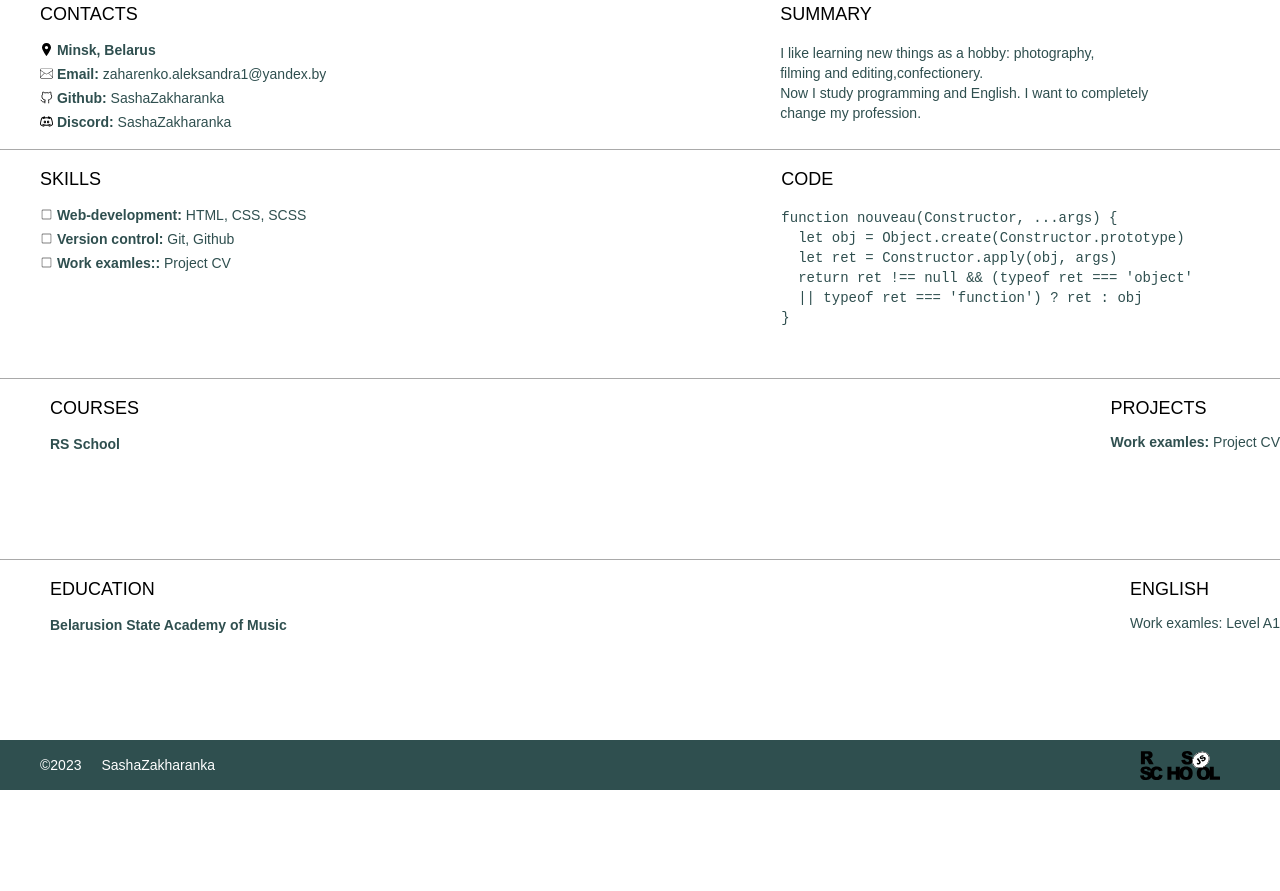
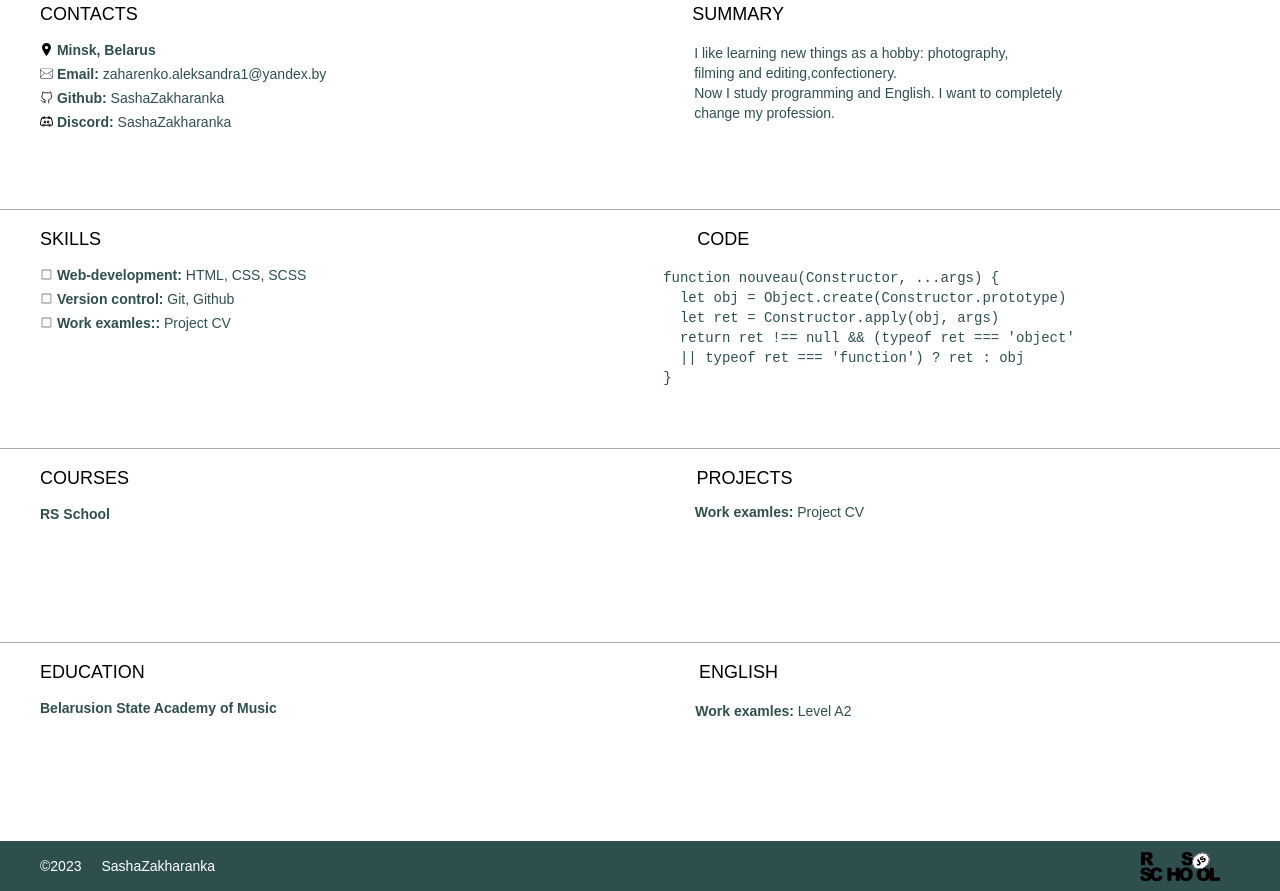
Before and after one commit to SashaZakharanka/rsschool-cv, a plain HTML site: page index.html in a window 1280 px wide. Shown: the part 360-1251 px from the top of the page. Before the commit the page ends 1150 px from the top, so only its background shows below. Drawn offline with Linux system fonts and the light colour scheme.

Commit message:
implement: added improvements in adaptive layout

```diff
--- a/index.html
+++ b/index.html
@@ -14,10 +14,10 @@
             <div class="container">
                 <nav class="nav">
                     <ul class="nav-list">
-                      <li class="nav-item"><a href="#CONTACTS" class="nav-link">Contacts</a></li>
-                      <li class="nav-item"><a href="#SUMMARY" class="nav-link">Summary</a></li>
-                      <li class="nav-item"><a href="#SKILLS" class="nav-link">Skills</a></li>
-                      <li class="nav-item"><a href="#CODE" class="nav-link">Code</a></li>
+                      <li class="nav-item"><a href="#contacts" class="nav-link">Contacts</a></li>
+                      <li class="nav-item"><a href="#summary" class="nav-link">Summary</a></li>
+                      <li class="nav-item"><a href="#skills" class="nav-link">Skills</a></li>
+                      <li class="nav-item"><a href="#code" class="nav-link">Code</a></li>
                       <li class="nav-item"><a href="#projects" class="nav-link">Projects</a></li>
                       <li class="nav-item"><a href="#education" class="nav-link">Education</a></li>
                       <li class="nav-item"><a href="#english" class="nav-link">English</a></li>
@@ -50,7 +50,7 @@
           <div class="container">
             <div class="main__row">
                <div class="main__title">
-                <div class="main__contacts" id="CONTACTS">CONTACTS</div>
+                <div class="main__contacts" id="contacts">CONTACTS</div>
                 <ul class="main__list">
                     <li><img src="assets/img/location-sign.svg" alt="">  Minsk, Belarus</li>
                     <li><img src="assets/img/email.svg" alt="">  Email: <span>zaharenko.aleksandra1@yandex.by</span></li>
@@ -58,9 +58,9 @@
                     <li><img src="assets/img/discord_1.svg" alt="">  Discord: <span>SashaZakharanka</span></li>
                 </ul>
               </div>
-              <div class="main__title1">ppppppppppppppppppppppppppppppppppppppppppppppppppppppppp</div>
-              <div class="main__title2 title2">
-                <div class="summary" id="SUMMARY"> SUMMARY</div>
+
+              <div class="main__title2 title3">
+                <div class="summary" id="summary"> SUMMARY</div>
                 <div class="summary2">
                   <p>I like learning new things as a hobby: photography, <br>filming
                     and editing,confectionery.
@@ -82,16 +82,16 @@
           <div class="container">
               <div class="main2__row">
                  <div class="main2__title">
-                  <div class="main2__skills" id="SKILLS">SKILLS</div>
+                  <div class="main2__skills" id="skills">SKILLS</div>
                   <ul class="main2__list">
                       <li><img src="assets/img/square-thin.svg" alt="">  Web-development: <span>HTML, CSS, SCSS</span></li>
                       <li><img src="assets/img/square-thin.svg" alt="">  Version control: <span>Git, Github</span></li>
                       <li><img src="assets/img/square-thin.svg" alt="">  Work examles:: <span>Project CV</span></li>
                   </ul>
                 </div>
-                <div class="main2__title1">ppppppppppppppppppppppppppppppppppppppppppppppppppppppppppppp</div>
-                <div class="main2__title2 title2">
-                  <div class="code" id="CODE">CODE</div>
+
+                <div class="main2__title2 title4">
+                  <div class="code" id="code">CODE</div>
                   <div class="code2">
   <pre>
 <code>
@@ -124,7 +124,7 @@ function nouveau(Constructor, ...args) {
                         <li> RS School</li>
                      </ul>
                   </div>
-                  <div class="main3__title2">
+                  <div class="main3__title2 title5">
                     <div class="projects" id="projects">PROJECTS</div>
                     <div class="projects2"><span>Work examles:</span> Project CV</div>
                   </div>
@@ -148,9 +148,9 @@ function nouveau(Constructor, ...args) {
                           <li>Belarusion State Academy of Music</li>
                       </ul>
                     </div>
-                    <div class="main4__title2">
+                    <div class="main4__title2 title6">
                       <div class="english" id="english">ENGLISH</div>
-                      <div class="english2"><span>Work examles:</span> Level A1</div>
+                      <div class="english2"><span>Work examles:</span> Level A2</div>
                     </div>
                   </div>
                 </div>
--- a/style.css
+++ b/style.css
@@ -37,9 +37,6 @@
 
   h1,h2,h3,h4,h5,h6{font-size: inherit; font-weight: 400;}
 
-  html {
-    scroll-behavior: smooth;
-  }
 
   body{
     font-family: Arial, "Helvetica-Neue", Helvetica, sans-serif;
@@ -59,9 +56,6 @@
   .container {
     max-width: 1440px;
     margin: 0 auto;
-  }
-
-   nav {
   }
 
   .nav-list {
@@ -104,11 +98,7 @@
   }
 
   .sasha__image {
-    padding: 20px 0px 0px 80px;
-  }
-
-  .image{
-
+    padding: 20px 0px 0px 120px;
   }
 
   .sasha__image img {
@@ -125,8 +115,7 @@
   .title {
     display: flex;
     align-items: center;
-
-    padding: 50px 0px 0px 40px;
+    padding: 50px 0px 0px 100px;
   }
 
   .sasha__name{
@@ -185,13 +174,7 @@
     max-width: 13px;
   }
 
-  .main__title1{
-    display: flex;
-    flex-direction: column;
-    background-color: #ffffff;
-    color: #ffffff;
 
-  }
 
   .main__title2{
     display: flex;
@@ -199,19 +182,19 @@
     flex-grow: 1;
   }
 
-  .title2{
+  .title3{
     display: flex;
-    align-items: flex-start;
-    flex-wrap: wrap;
+    align-items: center;
   }
 
   .summary{
-    padding: 0px 0px 20px 10px;
+    padding: 0px 130px 20px 0px;
     font-size: 18px;
   }
 
+
   .summary2{
-    padding: 0px 0px 0px 10px;
+    padding: 0px 0px 0px 150px;
     font-size: 14px;
     color: #2F4F4F;
   }
@@ -226,7 +209,7 @@
     display: flex;
     justify-content: space-between;
     align-items: center;
-    margin: 20px 0px 0px 0px;
+    padding: 80px 0px 0px 0px;
   }
 
   .block2__title{
@@ -247,9 +230,9 @@
   .main2{}
 
   .main2__row{
-    margin: 20px 0px 0px 0px;
     display: flex;
     justify-content: space-between;
+    padding: 20px 0px 0px 0px;
   }
 
   .main2__title{
@@ -281,32 +264,24 @@
     color: #2F4F4F;
   }
 
-
-  .main2__title1{
-    display: flex;
-    flex-direction: column;
-    background-color: #ffffff;
-    color: #ffffff;
-  }
-
   .main2__title2{
     display: flex;
     flex-direction: column;
     flex-grow: 1;
   }
 
-  .title2{
+  .title4{
     display: flex;
-    align-items: flex-start;
+    align-items: center;
   }
 
   .code{
+    padding: 0px 140px 0px 0px;
     font-size: 18px;
   }
 
   .code2{
-    padding: 0px 0px 10px 0px;
-    text-align: start;
+    padding: 0px 0px 20px 160px;
     font-size: 14px;
     line-height: 20px;
     color: #2F4F4F;
@@ -318,7 +293,6 @@
   .block3__row{
     display: flex;
     justify-content: space-between;
-    align-items: center;
   }
 
   .block3__title{
@@ -343,14 +317,14 @@
   .main3__row{
     display: flex;
     justify-content: space-between;
+    padding: 20px 0px 20px 0px;
   }
 
   .main3__title{
-    padding: 0px 0px 0px 50px;
+    padding: 0px 0px 0px 40px;
   }
 
   .main3__courses{
-    padding: 20px 0px 0px 0px;
     font-size: 18px;
   }
 
@@ -375,19 +349,24 @@
   }
 
   .main3__title2{
-    padding: 20px 0px 0px 0px;
-    max-width: 625px;
-    height: 180px;
+    display: flex;
+    flex-direction: column;
+    flex-grow: 1;
+  }
+
+  .title5{
+    display: flex;
+    align-items: center;
   }
 
   .projects{
+    padding: 0px 0px 0px 80px;
     font-size: 18px;
   }
 
 
   .projects2{
-    padding: 15px 0px 0px 0px;
-    text-align: start;
+    padding: 15px 0px 0px 150px;
     font-size: 14px;
     line-height: 20px;
     color: #2F4F4F;
@@ -403,7 +382,7 @@
   .block4__row{
     display: flex;
     justify-content: space-between;
-    align-items: center;
+    padding: 100px 0px 0px 0px;
   }
 
   .block4__title{
@@ -426,10 +405,11 @@
   .main4__row{
     display: flex;
     justify-content: space-between;
+    padding: 20px 0px 120px 0px;
   }
 
   .main4__title{
-    padding: 20px 0px 0px 50px;
+    padding: 0px 0px 0px 40px;
   }
 
   .main4__education{
@@ -447,25 +427,31 @@
   }
 
   .main4__title2{
-    padding: 20px 0px 0px 0px;
-    max-width: 625px;
-    height: 180px;
+    display: flex;
+    flex-direction: column;
+    flex-grow: 1;
+  }
+
+  .title6{
+    display: flex;
+    align-items: center;
   }
 
   .english{
     font-size: 18px;
+    padding-right: 80px;
   }
 
 
   .english2{
-    padding: 15px 0px 0px 0px;
+    padding: 20px 10px 0px 0px;
     text-align: start;
     font-size: 14px;
     line-height: 20px;
     color: #2F4F4F;
   }
 
-  .projects2 span{
+  .english2 span{
     font-weight: bold;
   }
 
@@ -536,14 +522,15 @@
 
   @media (max-width:767px){
 
+    .nav-list li a {
+      font-size: 14px;
+    }
     .sasha__row {
       flex-direction: column;
-
     }
     .sasha__image {
       padding: 20px 0px 0px 20px;
     }
-
     .sasha__title {
       padding: 10px 0px 0px 10px;
     }
@@ -563,15 +550,16 @@
       flex-direction: column;
       padding-left: 10px;
     }
-
     .main__title{
       padding: 0;
     }
     .main__title2{
+      display: flex;
+      align-items: flex-start;
       padding: 0;
     }
     .summary{
-      padding: 10px 10px 0px 0px;
+      padding: 40px 10px 0px 0px;
     }
     .summary2{
       padding: 20px 10px 0px 0px;
@@ -581,21 +569,46 @@
 
     .main2__row{
       flex-direction: column;
-      padding: 0;
       padding-left: 10px;
     }
-    .main2__title {
+    .main2__title{
       padding: 0;
     }
+    .main2__title2{
+      display: flex;
+      align-items: flex-start;
+      padding: 0;
+    }
+    .code{
+      padding: 30px 0px 0px 0px;
+    }
+    .code2{
+     padding: 0;
+    }
+
 
     .main3__row{
       flex-direction: column;
       padding-left: 10px;
-  }
-
+    }
     .main3__title{
       padding: 0;
     }
+    .main3__title2{
+      display: flex;
+      align-items: flex-start;
+      padding: 40px 0px 0px 0px;
+    }
+    .projects{
+      padding: 0;
+    }
+    .projects2{
+      padding: 0;
+      padding-top: 10px;
+    }
+
+
+
 
     .main4__row{
       flex-direction: column;
@@ -604,5 +617,10 @@
     .main4__title{
       padding: 0;
     }
+    .main4__title2{
+      display: flex;
+      align-items: flex-start;
+      padding: 40px 0px 0px 0px;
+    }
 
 }
```
